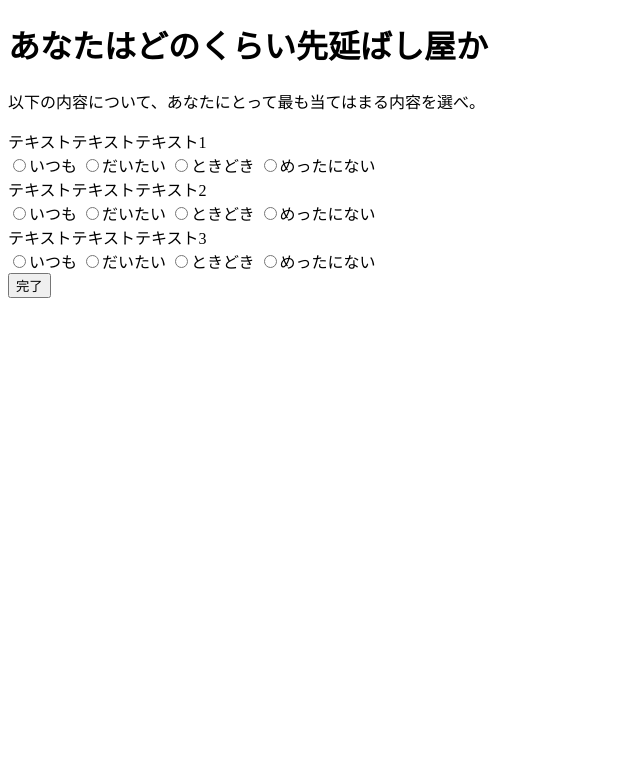
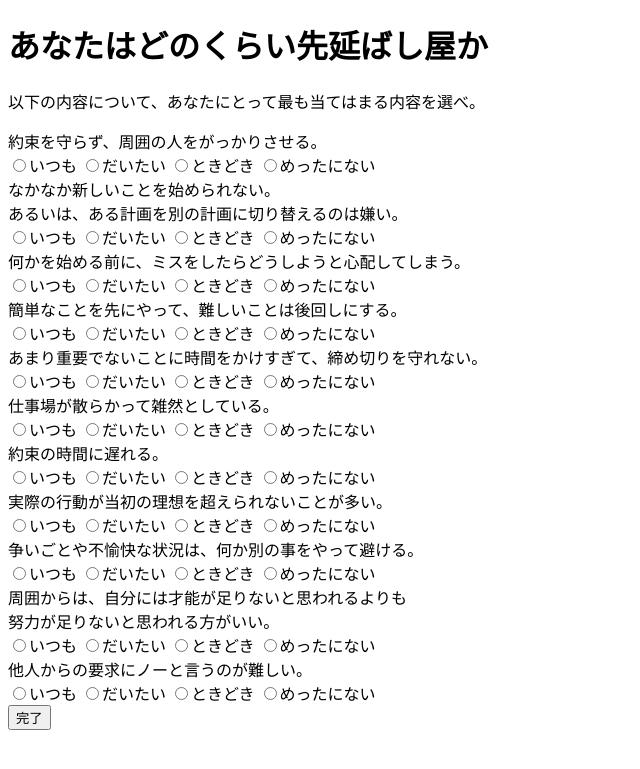
Before and after one commit to inamake/psychopath_bot, a Flask app: page /putOffTest in a window 1280 px wide. Shown: the top 769 px of the page, without its empty margins (0-640 px from the left). Run offline with Flask 2, Linux system fonts and the light colour scheme.

Commit message:
テスト作成

```diff
--- a/main.py
+++ b/main.py
@@ -122,8 +122,8 @@ def result():
 
     if int(total) == len(replyList):
         totalReply = sum(replyList)
-        display = diagnostics_result()
-        return "{}・・・{}".format(totalReply,display)
+        estimate = diagnostics_result()
+        return "{}・・・{}".format(totalReply,estimate)
     else:
         return "全てに回答して下さい"
     # reply = request.args.get('test1', '')
--- a/templates/putOffTest.html
+++ b/templates/putOffTest.html
@@ -5,26 +5,76 @@
 
     <form action="/result" method="GET">
     <p>
-        テキストテキストテキスト1<br>
+        約束を守らず、周囲の人をがっかりさせる。<br>
         <input type="radio" name="test0" value="0">いつも
         <input type="radio" name="test0" value="1">だいたい
         <input type="radio" name="test0" value="2">ときどき
         <input type="radio" name="test0" value="3">めったにない<br>
 
-        テキストテキストテキスト2<br>
+        なかなか新しいことを始められない。<br>
+        あるいは、ある計画を別の計画に切り替えるのは嫌い。<br>
         <input type="radio" name="test1" value="0">いつも
         <input type="radio" name="test1" value="1">だいたい
         <input type="radio" name="test1" value="2">ときどき
         <input type="radio" name="test1" value="3">めったにない<br>
 
-        テキストテキストテキスト3<br>
+        何かを始める前に、ミスをしたらどうしようと心配してしまう。<br>
         <input type="radio" name="test2" value="0">いつも
         <input type="radio" name="test2" value="1">だいたい
         <input type="radio" name="test2" value="2">ときどき
         <input type="radio" name="test2" value="3">めったにない<br>
 
+        簡単なことを先にやって、難しいことは後回しにする。<br>
+        <input type="radio" name="test3" value="0">いつも
+        <input type="radio" name="test3" value="1">だいたい
+        <input type="radio" name="test3" value="2">ときどき
+        <input type="radio" name="test3" value="3">めったにない<br>
 
-        <input type="hidden" name="total" value="3">
+        あまり重要でないことに時間をかけすぎて、締め切りを守れない。<br>
+        <input type="radio" name="test4" value="0">いつも
+        <input type="radio" name="test4" value="1">だいたい
+        <input type="radio" name="test4" value="2">ときどき
+        <input type="radio" name="test4" value="3">めったにない<br>
+
+        仕事場が散らかって雑然としている。<br>
+        <input type="radio" name="test5" value="0">いつも
+        <input type="radio" name="test5" value="1">だいたい
+        <input type="radio" name="test5" value="2">ときどき
+        <input type="radio" name="test5" value="3">めったにない<br>
+
+        約束の時間に遅れる。<br>
+        <input type="radio" name="test6" value="0">いつも
+        <input type="radio" name="test6" value="1">だいたい
+        <input type="radio" name="test6" value="2">ときどき
+        <input type="radio" name="test6" value="3">めったにない<br>
+
+        実際の行動が当初の理想を超えられないことが多い。<br>
+        <input type="radio" name="test7" value="0">いつも
+        <input type="radio" name="test7" value="1">だいたい
+        <input type="radio" name="test7" value="2">ときどき
+        <input type="radio" name="test7" value="3">めったにない<br>
+
+        争いごとや不愉快な状況は、何か別の事をやって避ける。<br>
+        <input type="radio" name="test8" value="0">いつも
+        <input type="radio" name="test8" value="1">だいたい
+        <input type="radio" name="test8" value="2">ときどき
+        <input type="radio" name="test8" value="3">めったにない<br>
+
+        周囲からは、自分には才能が足りないと思われるよりも<br>
+        努力が足りないと思われる方がいい。<br>
+        <input type="radio" name="test9" value="0">いつも
+        <input type="radio" name="test9" value="1">だいたい
+        <input type="radio" name="test9" value="2">ときどき
+        <input type="radio" name="test9" value="3">めったにない<br>
+
+        他人からの要求にノーと言うのが難しい。<br>
+        <input type="radio" name="test10" value="0">いつも
+        <input type="radio" name="test10" value="1">だいたい
+        <input type="radio" name="test10" value="2">ときどき
+        <input type="radio" name="test10" value="3">めったにない<br>
+
+
+        <input type="hidden" name="total" value="11">
         <input type="submit" value="完了">
 
     </p>
```
